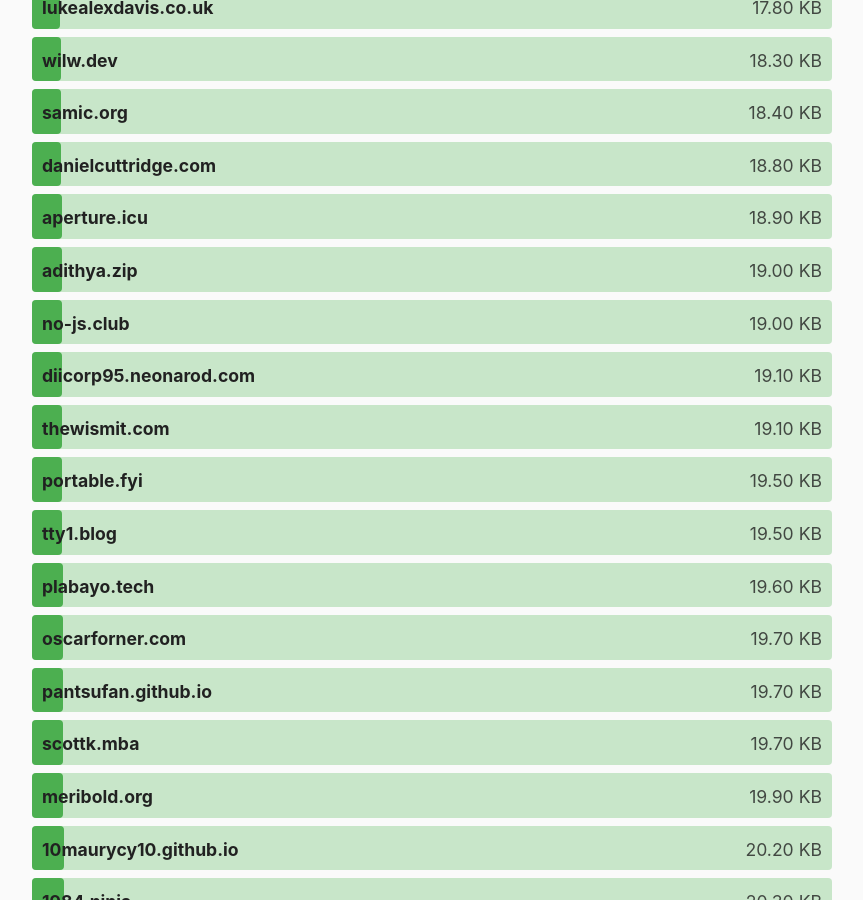
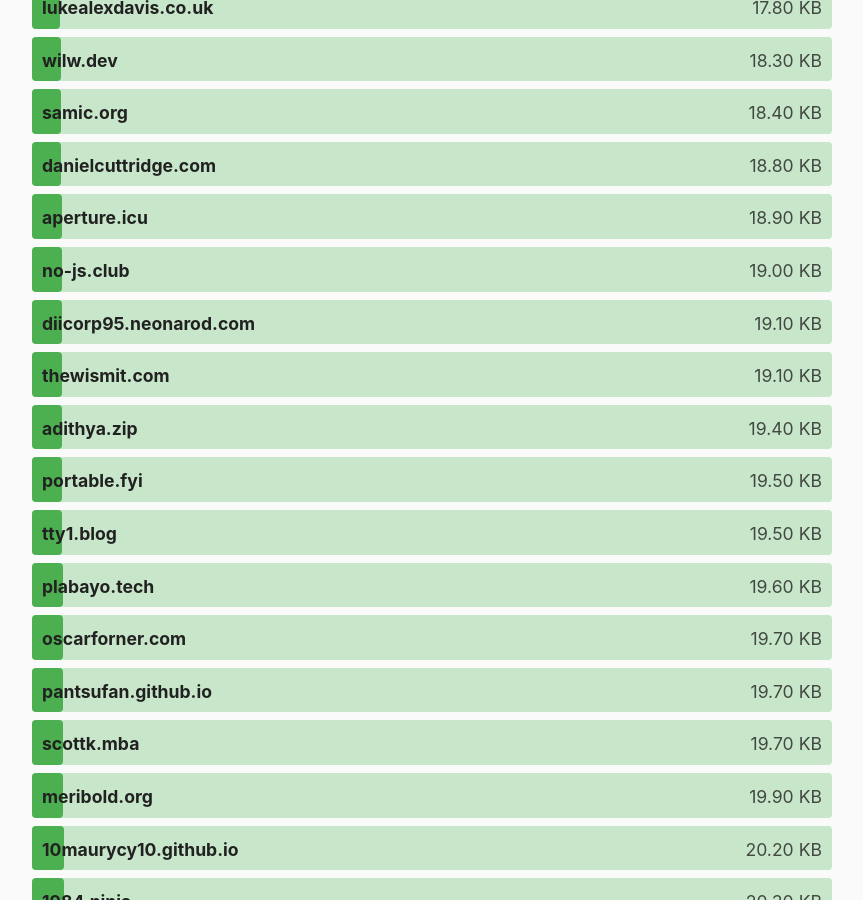
Before and after one commit to kevquirk/512kb.club, a Jekyll site: the page built from index.md, in a window 1280 px wide and 900 px high, scrolled down 7424 px. Shown: the whole window, without its empty margins (208-1071 px from the left). Built offline with Jekyll 4.4.1, drawn with Linux system fonts in a browser that asks for light colours.

Commit message:
Fix size

```diff
--- a/_data/sites.yml
+++ b/_data/sites.yml
@@ -100,7 +100,7 @@
 
 - domain: adithya.zip
   url: https://adithya.zip/
-  size: 19
+  size: 19.4
   last_checked: 2023-07-28
 
 - domain: adityatelange.in
```
